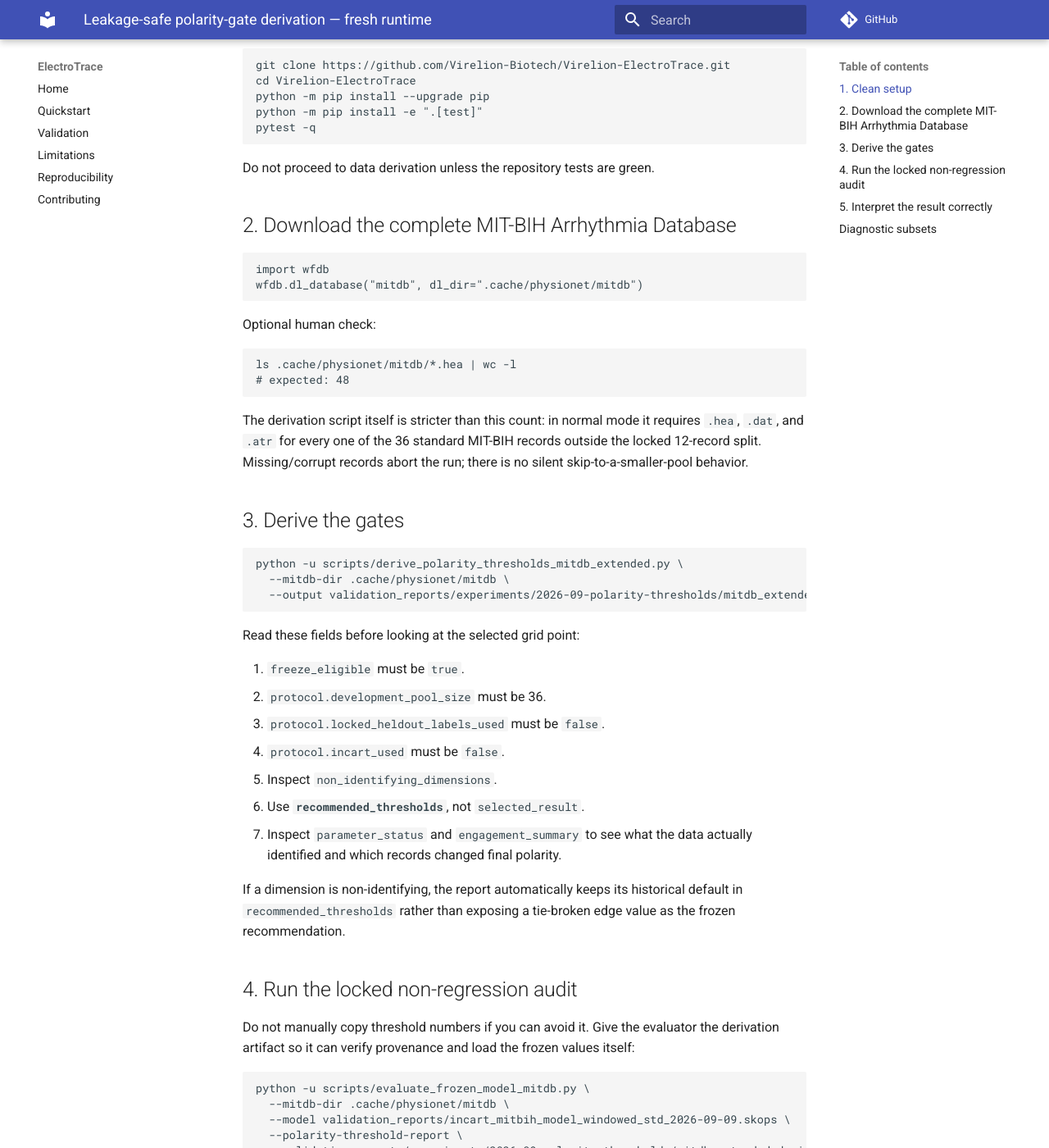
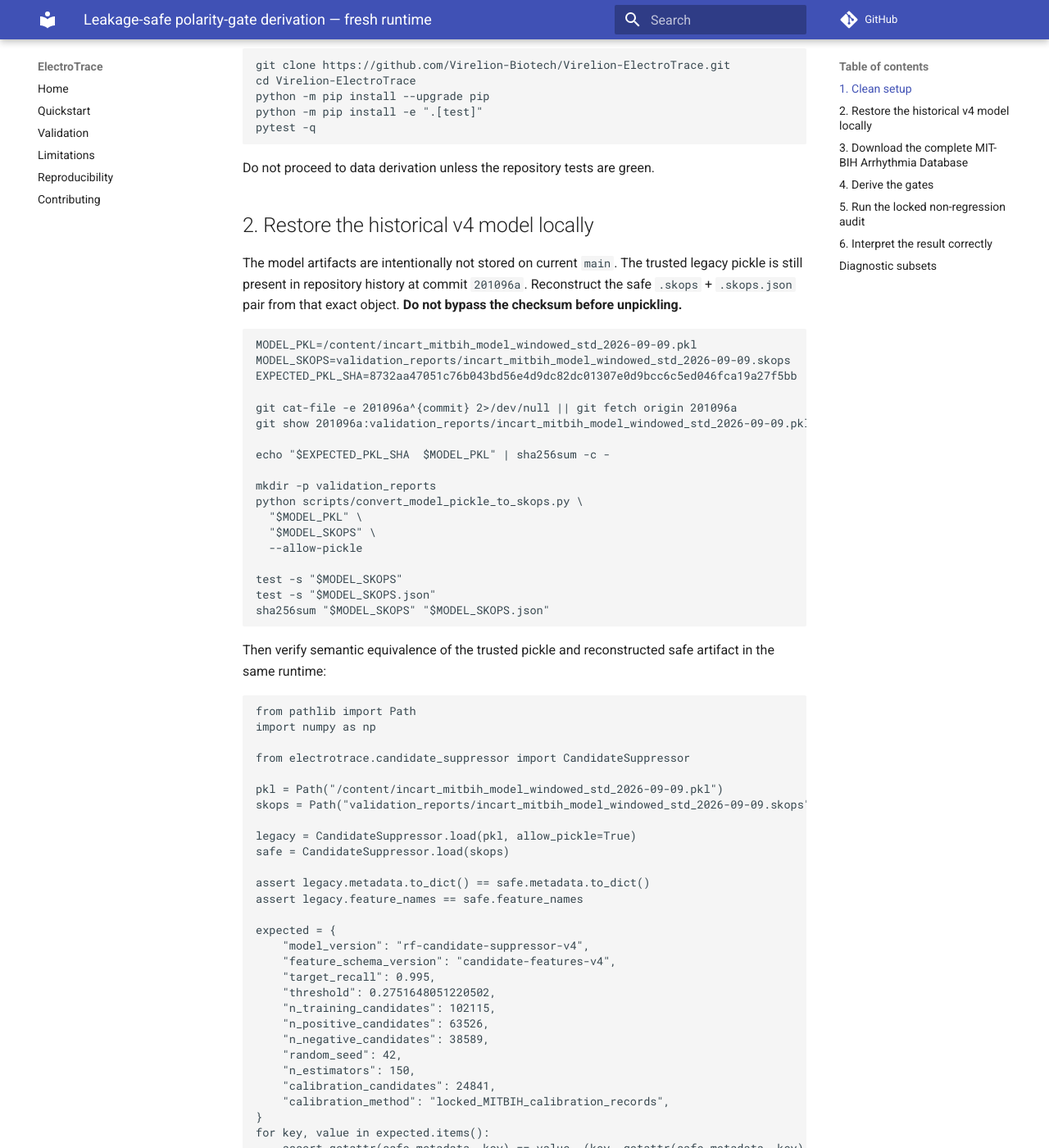
Before and after one commit to Virelion-Biotech/Virelion-ElectroTrace, an MkDocs documentation site: the page built from docs/POLARITY_GATE_DERIVATION_RUNBOOK.md, in a window 1280 px wide and 1400 px high, scrolled down 448 px. Shown: the whole window at 82% size. Built offline with MkDocs 1.6.1 and Material for MkDocs 9.7.7, drawn with Linux system fonts in a browser that asks for light colours; comment, search, counter and statistics services are not loaded; some of the changed text lies outside the part shown.

Commit message:
Document checksum-gated restoration of historical v4 model

````diff
--- a/docs/POLARITY_GATE_DERIVATION_RUNBOOK.md
+++ b/docs/POLARITY_GATE_DERIVATION_RUNBOOK.md
@@ -21,7 +21,90 @@ pytest -q
 
 Do not proceed to data derivation unless the repository tests are green.
 
-## 2. Download the complete MIT-BIH Arrhythmia Database
+## 2. Restore the historical v4 model locally
+
+The model artifacts are intentionally not stored on current `main`. The
+trusted legacy pickle is still present in repository history at commit
+`201096a`. Reconstruct the safe `.skops` + `.skops.json` pair from that
+exact object. **Do not bypass the checksum before unpickling.**
+
+```bash
+MODEL_PKL=/content/incart_mitbih_model_windowed_std_2026-09-09.pkl
+MODEL_SKOPS=validation_reports/incart_mitbih_model_windowed_std_2026-09-09.skops
+EXPECTED_PKL_SHA=8732aa47051c76b043bd56e4d9dc82dc01307e0d9bcc6c5ed046fca19a27f5bb
+
+git cat-file -e 201096a^{commit} 2>/dev/null || git fetch origin 201096a
+git show 201096a:validation_reports/incart_mitbih_model_windowed_std_2026-09-09.pkl > "$MODEL_PKL"
+
+echo "$EXPECTED_PKL_SHA  $MODEL_PKL" | sha256sum -c -
+
+mkdir -p validation_reports
+python scripts/convert_model_pickle_to_skops.py \
+  "$MODEL_PKL" \
+  "$MODEL_SKOPS" \
+  --allow-pickle
+
+test -s "$MODEL_SKOPS"
+test -s "$MODEL_SKOPS.json"
+sha256sum "$MODEL_SKOPS" "$MODEL_SKOPS.json"
+```
+
+Then verify semantic equivalence of the trusted pickle and reconstructed safe
+artifact in the same runtime:
+
+```python
+from pathlib import Path
+import numpy as np
+
+from electrotrace.candidate_suppressor import CandidateSuppressor
+
+pkl = Path("/content/incart_mitbih_model_windowed_std_2026-09-09.pkl")
+skops = Path("validation_reports/incart_mitbih_model_windowed_std_2026-09-09.skops")
+
+legacy = CandidateSuppressor.load(pkl, allow_pickle=True)
+safe = CandidateSuppressor.load(skops)
+
+assert legacy.metadata.to_dict() == safe.metadata.to_dict()
+assert legacy.feature_names == safe.feature_names
+
+expected = {
+    "model_version": "rf-candidate-suppressor-v4",
+    "feature_schema_version": "candidate-features-v4",
+    "target_recall": 0.995,
+    "threshold": 0.2751648051220502,
+    "n_training_candidates": 102115,
+    "n_positive_candidates": 63526,
+    "n_negative_candidates": 38589,
+    "random_seed": 42,
+    "n_estimators": 150,
+    "calibration_candidates": 24841,
+    "calibration_method": "locked_MITBIH_calibration_records",
+}
+for key, value in expected.items():
+    assert getattr(safe.metadata, key) == value, (key, getattr(safe.metadata, key), value)
+
+rng = np.random.default_rng(20260928)
+X = rng.normal(size=(64, safe.model.n_features_in_))
+np.testing.assert_allclose(
+    legacy.predict_proba(X),
+    safe.predict_proba(X),
+    rtol=0.0,
+    atol=0.0,
+)
+print("Model reconstruction verified.")
+print("features:", safe.model.n_features_in_)
+print("threshold:", safe.metadata.threshold)
+print("sklearn_version recorded in sidecar:", safe.metadata.sklearn_version)
+```
+
+The historical Phase-5 `.skops` artifact had SHA-256
+`4b4a7c6dfc7b53edc30bf8224c6f93210b79db27db6bc4a9924e176ff405e575`.
+A fresh conversion can produce different serialized bytes under a different
+runtime, so that old `.skops` hash is informative but is **not** the acceptance
+criterion. The checksum-gated source pickle plus metadata/prediction
+equivalence checks above are the reconstruction guardrail.
+
+## 3. Download the complete MIT-BIH Arrhythmia Database
 
 ```python
 import wfdb
@@ -40,7 +123,7 @@ requires `.hea`, `.dat`, and `.atr` for every one of the 36 standard
 MIT-BIH records outside the locked 12-record split. Missing/corrupt records
 abort the run; there is no silent skip-to-a-smaller-pool behavior.
 
-## 3. Derive the gates
+## 4. Derive the gates
 
 ```bash
 python -u scripts/derive_polarity_thresholds_mitdb_extended.py \
@@ -63,7 +146,7 @@ If a dimension is non-identifying, the report automatically keeps its
 historical default in `recommended_thresholds` rather than exposing a
 tie-broken edge value as the frozen recommendation.
 
-## 4. Run the locked non-regression audit
+## 5. Run the locked non-regression audit
 
 Do not manually copy threshold numbers if you can avoid it. Give the evaluator
 the derivation artifact so it can verify provenance and load the frozen values
@@ -82,7 +165,7 @@ A non-default `--v2-gate-confidence` is rejected unless the same
 freeze-eligible derivation report is supplied. If a CLI threshold is supplied
 alongside the report, it must exactly agree with the report's frozen value.
 
-## 5. Interpret the result correctly
+## 6. Interpret the result correctly
 
 For a full 12-record adaptive-polarity run, the evaluator should report:
 
````
